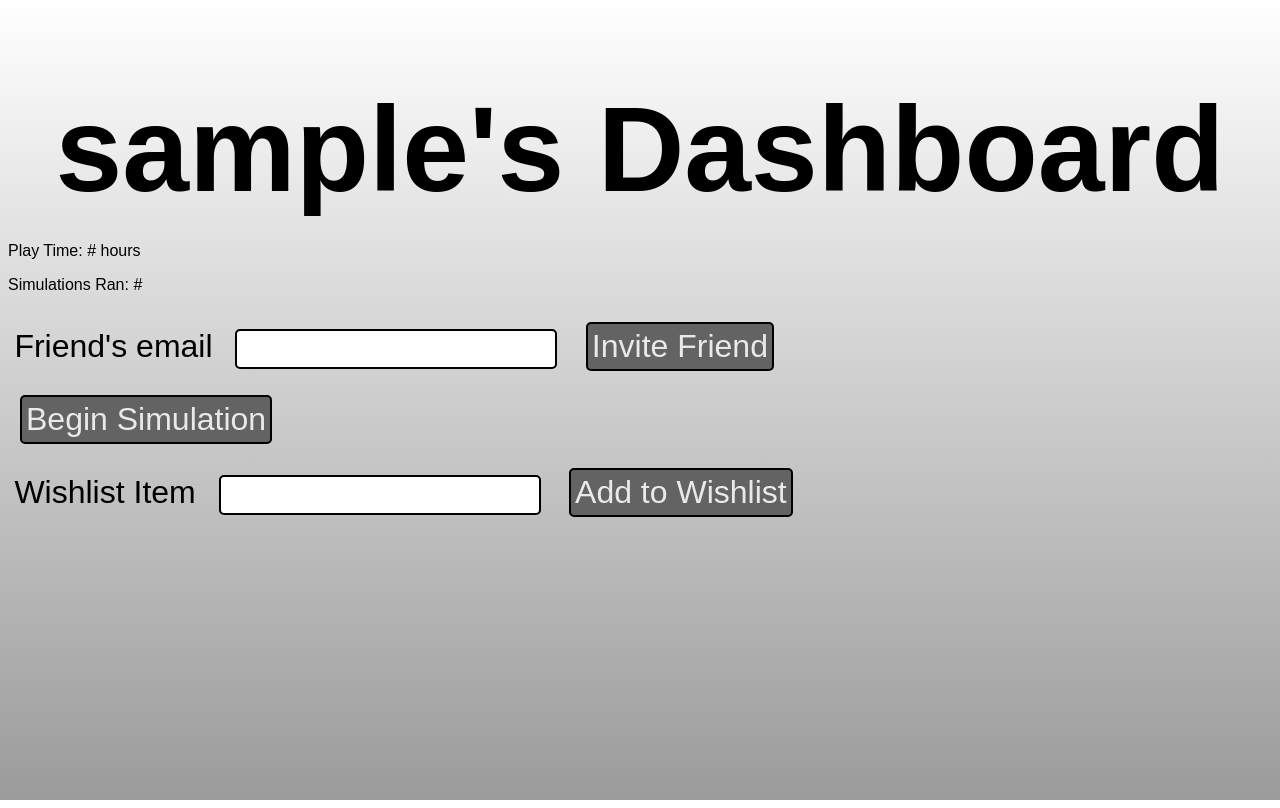
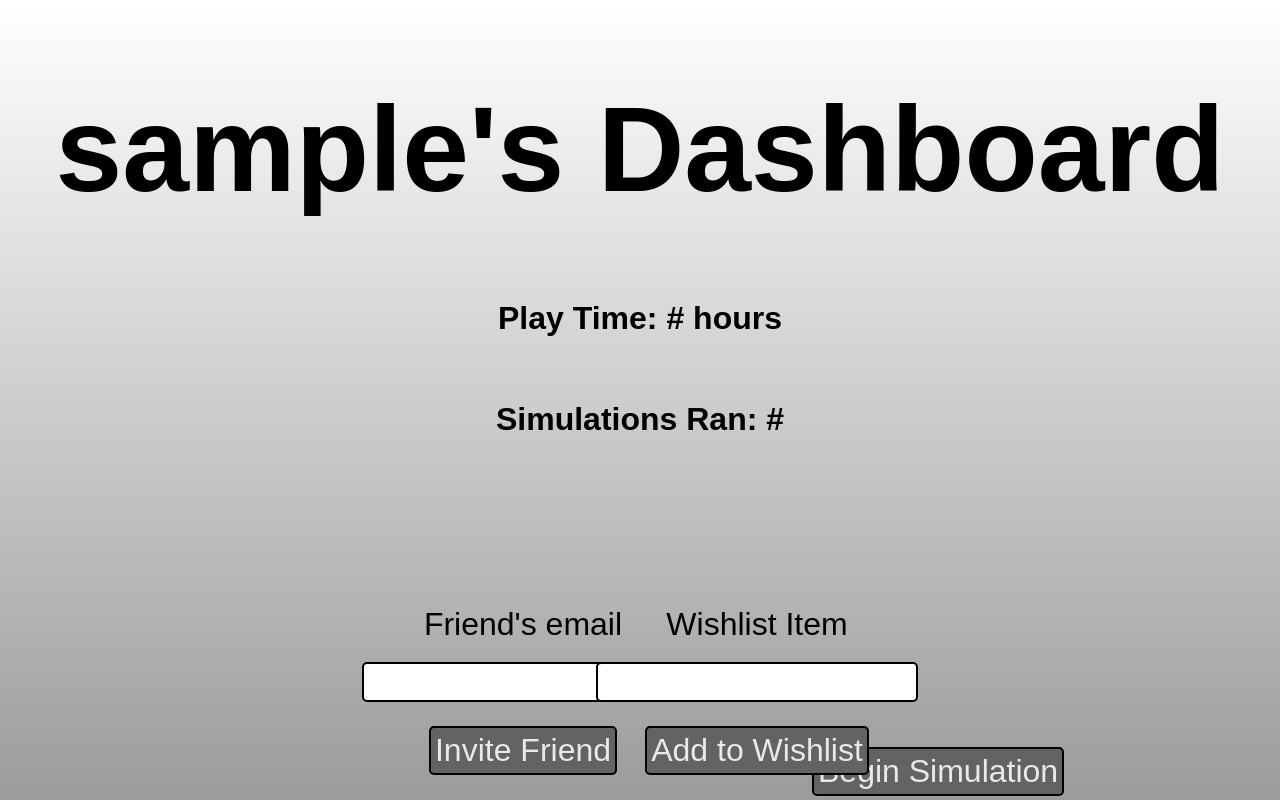
Before and after one commit to jngui1/WebProP3, a PHP site: page /user_page.php?added_wish=1 in a window 1280 px wide. Run offline with PHP 8.4, Linux system fonts and the light colour scheme; the visitor is signed in with stand-in values (Sample User, id 1).

Commit message:
add layout for user_page

```diff
--- a/layout.css
+++ b/layout.css
@@ -13,6 +13,11 @@ h1 {
 h2 {
     text-align: center;
     font-size: 9vh;
+}
+
+h3 {
+    text-align: center;
+    font-size: 4vh;
 }
 
 label {
--- a/user_page.php
+++ b/user_page.php
@@ -69,13 +69,13 @@
 
         <div></div>
 
-        <div>
-            <p>Play Time: # hours</p>
-            <p>Simulations Ran: #</p>
+        <div class="vertical-stack-center" style="margin-top: 50px;">
+            <h3>Play Time: # hours</h3>
+            <h3>Simulations Ran: #</h3>
         </div>
 
-        <div>
-            <form id="invite_form">
+        <div class="vertical-stack" style="position: absolute; top: 600px; left: 350px;">
+            <form id="invite_form" class="vertical-stack-center">
                 <label for="email">Friend's email</label>
 
                 <input type="email" id="email" name="email" required>
@@ -86,12 +86,14 @@
 
         </div>
 
-        <div><button type="button" onclick="window.location.assign('grid/index.html')">
-            Begin Simulation
-        </button></div>
+        <div style="position: absolute; top: 735px; left: 800px">
+            <button type="button" onclick="window.location.assign('grid/index.html')">
+                Begin Simulation
+            </button>
+        </div>
 
-        <div>
-            <form id="wishlist_form" action="add_wishlist.php" method="POST">
+        <div class ="vertical-stack" style="position: absolute; top: 600px; right: 350px;">
+            <form id="wishlist_form" action="add_wishlist.php" method="POST" class="vertical-stack-center">
                 <label for="wishlist">Wishlist Item</label>
 
                 <input type="text" id="wishlist" name="wishlist" required>
```
